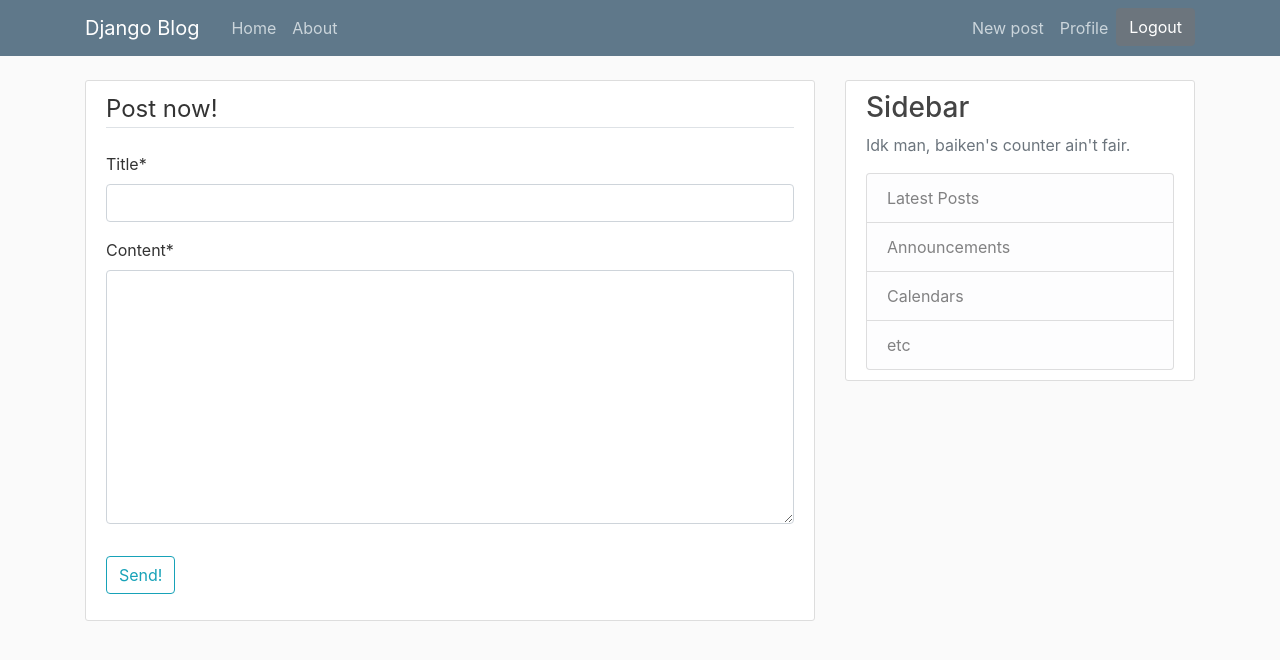
After one commit to JakubCharkiewicz/SimpleBlog, a Django app: page /post/new/ in a window 1280 px wide. The commit adds this page. Shown: the top 660 px of the page. Run offline with Django 5.2, Linux system fonts and the light colour scheme; the visitor is signed in with stand-in values (Sample User, id 1); some libraries are stand-ins or nearby versions.

Commit message:
newest:features

```diff
--- a/Blog_Project/Blog_Project/urls.py
+++ b/Blog_Project/Blog_Project/urls.py
@@ -23,12 +23,13 @@
 
 urlpatterns = [
     path('admin/', admin.site.urls),
-    path('blog/', include('blog.urls')),
+    path('', include('blog.urls')),
     path("login/", auth_views.LoginView.as_view(template_name="users/login.html"), name="login"),
     path("logout/", auth_views.LogoutView.as_view(template_name="users/logout.html"), name="logout"),
     path("register/", user_views.register, name="register"),
     path("profile/", user_views.profile,  name="profile"),
 
+
 ]
 if settings.DEBUG:
     urlpatterns += static(settings.MEDIA_URL, document_root=settings.MEDIA_ROOT)
--- a/Blog_Project/blog/models.py
+++ b/Blog_Project/blog/models.py
@@ -1,6 +1,7 @@
 from django.utils import timezone
 from django.contrib.auth.models import User
 from django.db import models
+from django.urls import reverse
 
 
 # Create your models here.
@@ -12,3 +13,6 @@
 
     def __str__(self):
         return f"Title: {self.title}, Author: {self.author}, Date: {self.date_posted}"
+
+    def get_absolute_url(self):
+        return reverse("post-detail", kwargs={"pk": self.pk})
--- a/Blog_Project/blog/templates/blog/base.html
+++ b/Blog_Project/blog/templates/blog/base.html
@@ -36,6 +36,7 @@
                 <!-- Navbar Right Side -->
                 <div class="navbar-nav">
                     {% if user.is_authenticated %}
+                        <a class="nav-item nav-link" href="{% url 'post-create' %}">New post</a>
                         <a class="nav-item nav-link" href="{% url 'profile' %}">Profile</a>
                         <form action="{% url 'logout' %}" method="post">
                             {% csrf_token %}
--- a/Blog_Project/blog/templates/blog/home.html
+++ b/Blog_Project/blog/templates/blog/home.html
@@ -2,12 +2,14 @@
 {% block content %}
     {% for post in posts %}
         <article class="media content-section">
+            <img class="rounded-circle article-img" src="{{ post.author.userprofile.image.url }}"
+                 alt="User's profile picture">
             <div class="media-body">
                 <div class="article-metadata">
                     <a class="mr-2" href="#">{{ post.author }}</a>
                     <small class="text-muted">{{ post.date_posted | date:"D d, Y" }}</small>
                 </div>
-                <h2><a class="article-title" href="#">{{ post.title }}</a></h2>
+                <h2><a class="article-title" href="{% url "post-detail" post.id %}">{{ post.title }}</a></h2>
                 <p class="article-content">{{ post.content }}</p>
             </div>
         </article>
--- /dev/null
+++ b/Blog_Project/blog/templates/blog/post_form.html
@@ -0,0 +1,19 @@
+{% extends "blog/base.html" %}
+{% load crispy_forms_filters %}
+{% load crispy_forms_tags %}
+{% block content %}
+    <div class="content-section">
+        <form method="POST">
+            {% csrf_token %}
+            <fieldset class="form-group">
+                <legend class="border-bottom mb-4">Post now!</legend>
+                {{ form|crispy }}
+
+            </fieldset>
+            <div class="form-group">
+                <button class="btn btn-outline-info" type="submit"> Send!</button>
+            </div>
+
+        </form>
+    </div>
+{% endblock content %}
--- a/Blog_Project/blog/urls.py
+++ b/Blog_Project/blog/urls.py
@@ -1,8 +1,16 @@
 from django.urls import path
 from . import views
+from .views import (PostListView, PostDetailView,
+                    PostCreateView, PostUpdateView,
+                    PostDeleteView,
+                    )
 
 urlpatterns = [
-    path('', views.home, name='blog-home'),
+    path('', PostListView.as_view(), name='blog-home'),
+    path('post/<int:pk>/', PostDetailView.as_view(), name='post-detail'),
+    path('post/<int:pk>/update/', PostUpdateView.as_view(), name='post-update'),
+    path('post/<int:pk>/delete/', PostDeleteView.as_view(), name='post-delete'),
+    path('post/new/', PostCreateView.as_view(), name='post-create'),
     path('about/', views.about, name='blog-about'),
 
 ]
--- a/Blog_Project/blog/views.py
+++ b/Blog_Project/blog/views.py
@@ -1,7 +1,12 @@
 from django.http import HttpResponse
 from django.shortcuts import render
 from blog.models import Post
-
+from django.views.generic import (
+    ListView, DetailView,
+    CreateView, UpdateView,
+    DeleteView
+)
+from django.contrib.auth.mixins import LoginRequiredMixin, UserPassesTestMixin
 
 # Create your views here.
 
@@ -13,5 +18,44 @@
     return render(request, 'blog/home.html', context )
 
 
+class PostListView(ListView):
+    model = Post
+    template_name = 'blog/home.html'
+    context_object_name = 'posts'
+    ordering = ['-date_posted']
+
+class PostDetailView(DetailView):
+    model = Post
+
+class PostCreateView(LoginRequiredMixin,CreateView):
+    model = Post
+    fields = ['title', 'content']
+    def form_valid(self, form):
+        form.instance.author = self.request.user
+        return super(PostCreateView, self).form_valid(form) #ew. usunąć Post przy super.
+
+class PostUpdateView(LoginRequiredMixin,UserPassesTestMixin,UpdateView):
+    model = Post
+    fields = ['title', 'content']
+    def form_valid(self, form):
+        form.instance.author = self.request.user
+        return super(PostUpdateView, self).form_valid(form)
+    def test_func(self):
+        post = self.get_object()
+        if self.request.user == post.author:
+            return True
+        return False
+
+class PostDeleteView(LoginRequiredMixin,UserPassesTestMixin,DeleteView):
+    model = Post
+    success_url = '/'
+    def test_func(self):
+        post = self.get_object()
+        if self.request.user == post.author:
+            return True
+        return False
+
+
+
 def about(request):
     return render(request, 'blog/about.html', {'title': 'About'})
--- a/Blog_Project/users/forms.py
+++ b/Blog_Project/users/forms.py
@@ -15,9 +15,9 @@
     email = forms.EmailField(required=True)
     class Meta:
         model = User
-        fields = ['username', 'email']
+        fields = ('username', 'email')
 
 class ProfileUpdateForm(forms.ModelForm):
     class Meta:
         model = UserProfile
-        fields = ['image',]
+        fields = ('image',)
```
Also changed, not shown: Blog_Project/blog/templates/blog/post_confirm_delete.html (added, +17 -0 lines), Blog_Project/blog/templates/blog/post_detail.html (added, +22 -0 lines), Blog_Project/users/models.py (+9 -0 lines), Blog_Project/users/views.py (+24 -6 lines), Blog_Project/media/profile_pics/Screenshot_from_2025-01-15_15-23-47.png (added), Blog_Project/media/profile_pics/Screenshot_from_2025-01-15_15-42-52.png (added), Blog_Project/media/profile_pics/Screenshot_from_2025-01-22_15-31-39.png (added).
